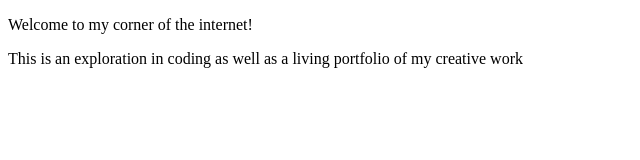
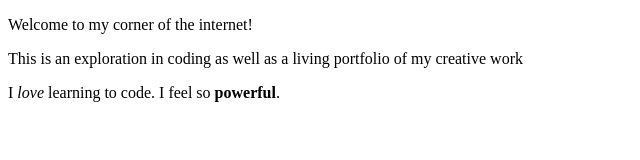
Before and after one commit to waterbeardealer/waterbeardealer.github.io, a plain HTML site: page waterbeardealer.html in a window 1280 px wide. Shown: the whole page, without its empty margins (0-640 px from the left). Drawn offline with Linux system fonts and the light colour scheme.

Commit message:
Add files via upload

```diff
--- a/waterbeardealer.html
+++ b/waterbeardealer.html
@@ -5,6 +5,7 @@
 </head>
 <body>
 	<p>Welcome to my corner of the internet!</p>
-	<p>This is an exploration in coding as well as a living portfolio of 	my creative work</p>
+	<p>This is an exploration in coding as well as a living portfolio of my creative work</p>
+	<p>I <em>love</em> learning to code. I feel so <strong>powerful</strong>.</p>
 </body>
 </html>
```
